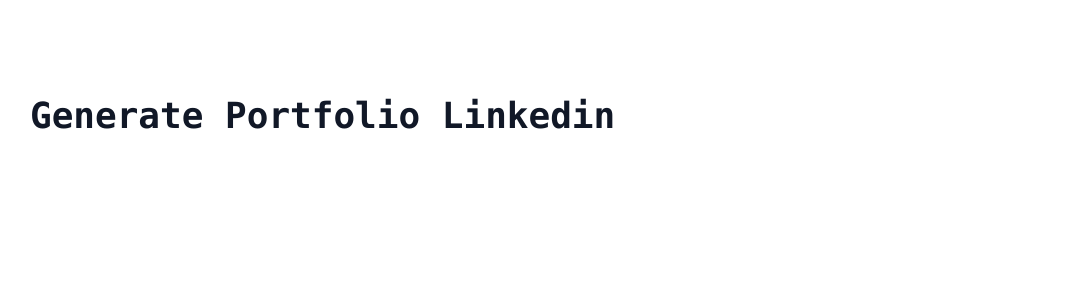
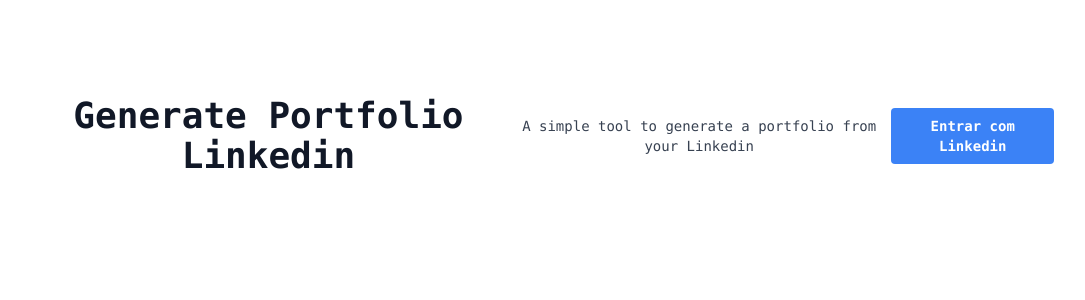
Before and after one commit to Natanaelvich/generate-portfolio-linkedin, a Next.js app: page / in a window 1280 px wide. Shown: the top 300 px of the page, without its empty margins (98-1183 px from the left). Built offline with nearby package versions, Linux system fonts and the light colour scheme.

Commit message:
update page with button linkedin

```diff
--- a/src/app/page.tsx
+++ b/src/app/page.tsx
@@ -1,3 +1,5 @@
+import ButtonLinkedin from "./components/ButtonLinkedin";
+
 export default function Home() {
   return (
     <main className="flex min-h-screen flex-col items-center justify-between p-24">
@@ -5,6 +7,12 @@
        <h1 className="text-4xl font-bold text-center text-gray-900">
         Generate Portfolio Linkedin
        </h1>
+
+       <p className="text-center text-gray-700">
+        A simple tool to generate a portfolio from your Linkedin
+       </p>
+
+       <ButtonLinkedin />
       </div>
     </main>
   )
```
